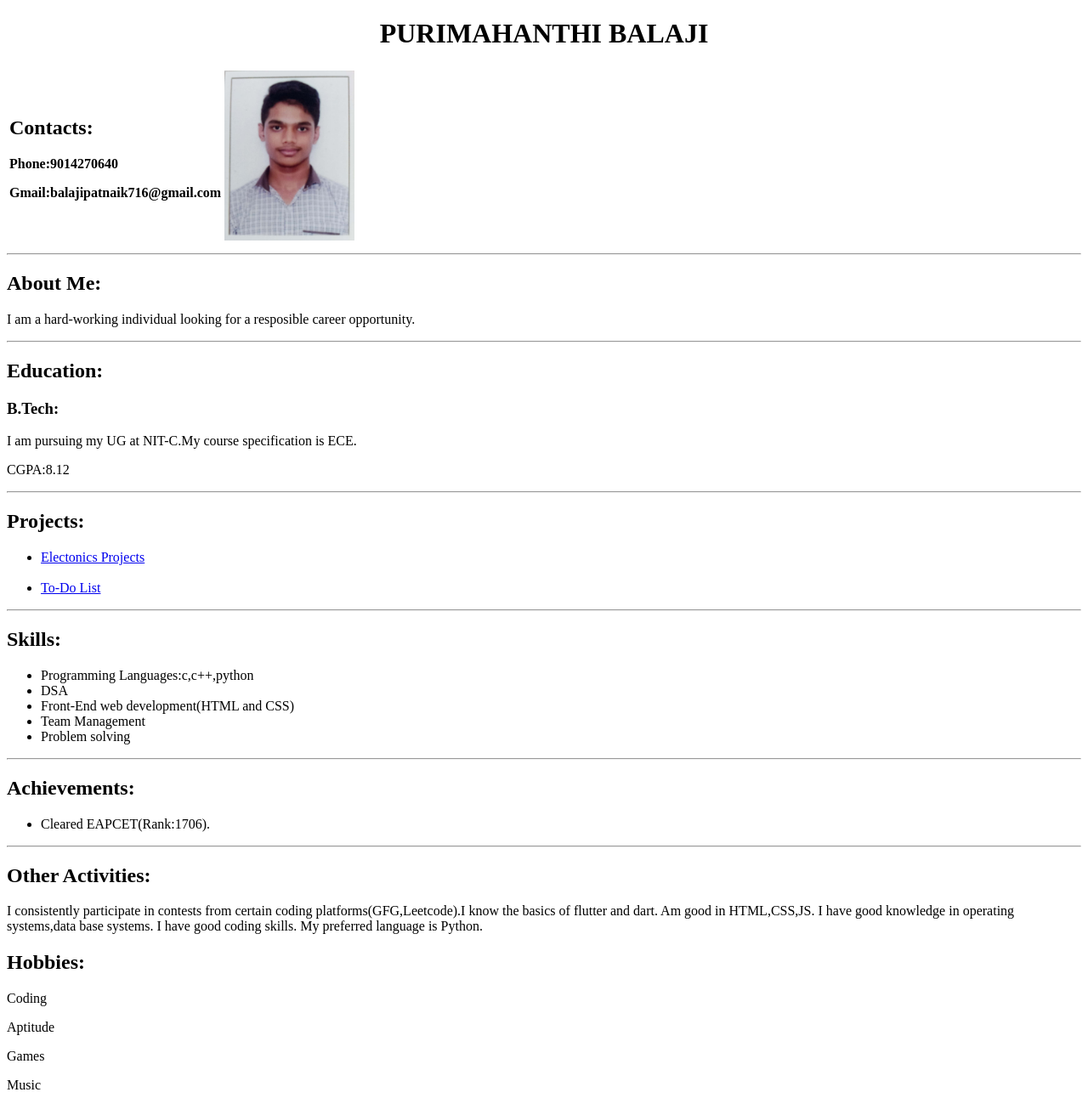
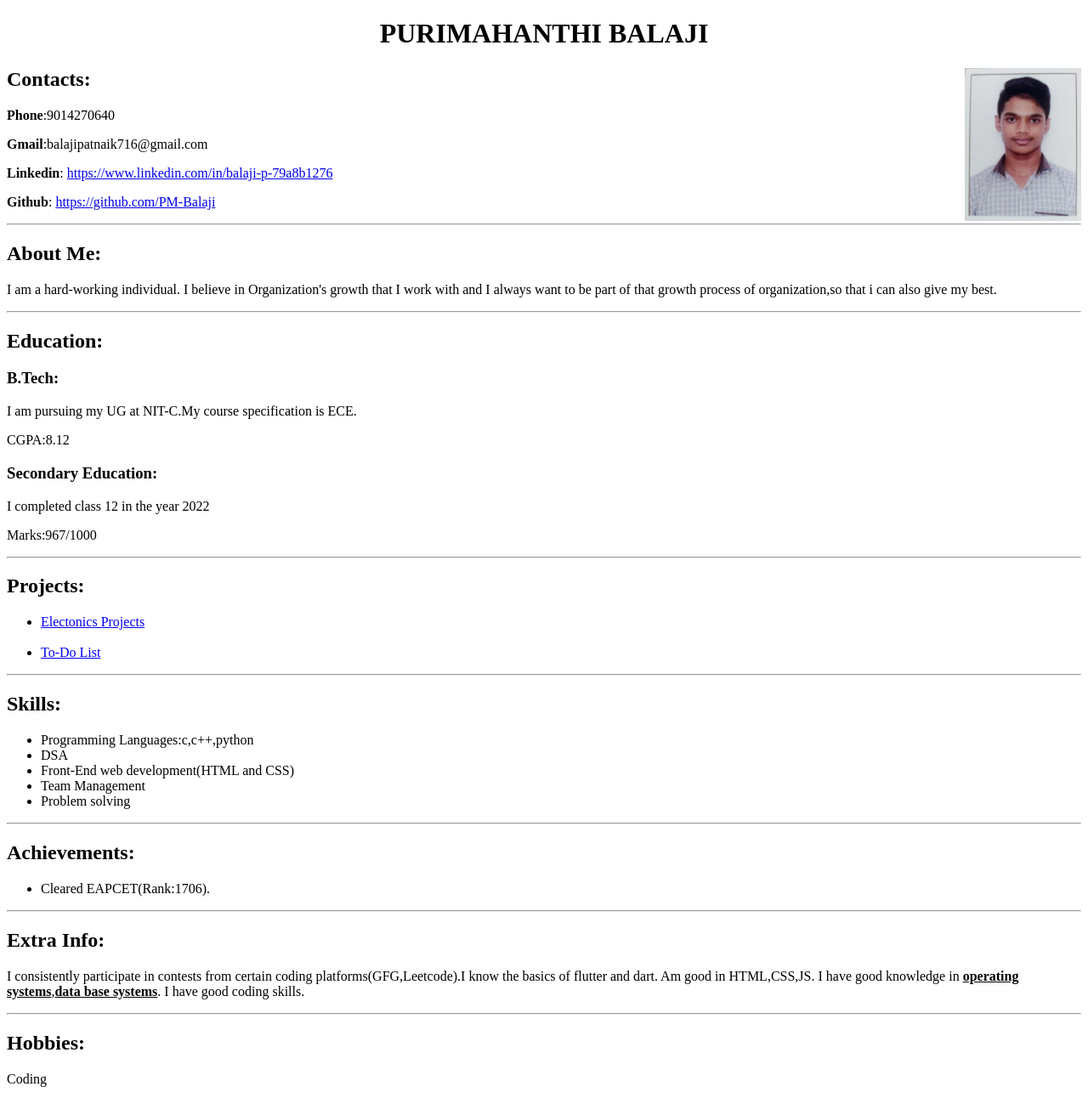
Before and after one commit to PM-Balaji/html-portfolio, a plain HTML site: page index.html in a window 1280 px wide. Shown: the top 1292 px of the page at 85% size. Drawn offline with Linux system fonts and the light colour scheme.

Commit message:
Update index.html

```diff
--- a/index.html
+++ b/index.html
@@ -3,32 +3,30 @@
 <head>
     <meta charset="UTF-8">
     <meta name="viewport" content="width=device-width, initial-scale=1.0">
-    <title>My Resume</title>
+    <title>My Portfolio</title>
 </head>
 <body>
 
     <h1><center> PURIMAHANTHI BALAJI</center></h1>
-    <table>
-        <tbody>
-            <tr>
-                <th>
-                    <h2 style="text-align:left">Contacts:</h2>
-                    <p style="text-align:left">Phone:9014270640</p>
-                    <p style="text-align:left">Gmail:balajipatnaik716@gmail.com</p>
-                </th>
-                <th style="text-align:right"
-                ><img src="./balaji.jpg"alt="Balaji"height=200px></th>
-            </tr>
-        </tbody>
-    </table>
+    <div >
+        <img style="height:180px;float:right" src="./balaji.jpg"alt=Balaji>
+        <h2>Contacts:</h2>
+        <p><b>Phone</b>:9014270640</p>
+        <p><b>Gmail</b>:balajipatnaik716@gmail.com</p>
+        <p><b>Linkedin</b>: <a href="https://www.linkedin.com/in/balaji-p-79a8b1276" >https://www.linkedin.com/in/balaji-p-79a8b1276</a></p>
+        <p><b>Github</b>: <a href="https://github.com/PM-Balaji">https://github.com/PM-Balaji</a></p>
+    </div>
     <hr>
     <h2>About Me:</h2>
-    <p>I am a hard-working individual looking for a resposible career opportunity.</p>
+    <p>I am a hard-working individual. I believe in Organization's growth that I work with and I always want to be part of that growth process of organization,so that i can also give my best.</p>
     <HR>
     <h2>Education:</h2>
     <h3>B.Tech:</h3>
     <p>I am pursuing my UG at NIT-C.My course specification is ECE.</p>
     <P>CGPA:8.12</P>
+    <h3>Secondary Education:</h3>
+    <p>I completed class 12 in the year 2022</p>
+    <p>Marks:967/1000</p>
     <hr>
     <h2>Projects:</h2>
     <ul>
@@ -52,8 +50,9 @@
         <li>Cleared EAPCET(Rank:1706).</li>
     </ul>
     <hr>
-    <h2>Other Activities:</h2>
-    <p>I consistently participate in contests from certain coding platforms(GFG,Leetcode).I know the basics of flutter and dart. Am good in HTML,CSS,JS. I have good knowledge in operating systems,data base systems. I have good coding skills. My preferred language is Python.</p>
+    <h2>Extra Info:</h2>
+    <p>I consistently participate in contests from certain coding platforms(GFG,Leetcode).I know the basics of flutter and dart. Am good in HTML,CSS,JS. I have good knowledge in <u><b>operating systems</u></b>,<u><b>data base systems</u></b>. I have good coding skills.</p>
+    <hr>
     <h2>Hobbies:</h2>
     <p>Coding</p>
     <p>Aptitude</p>
```
